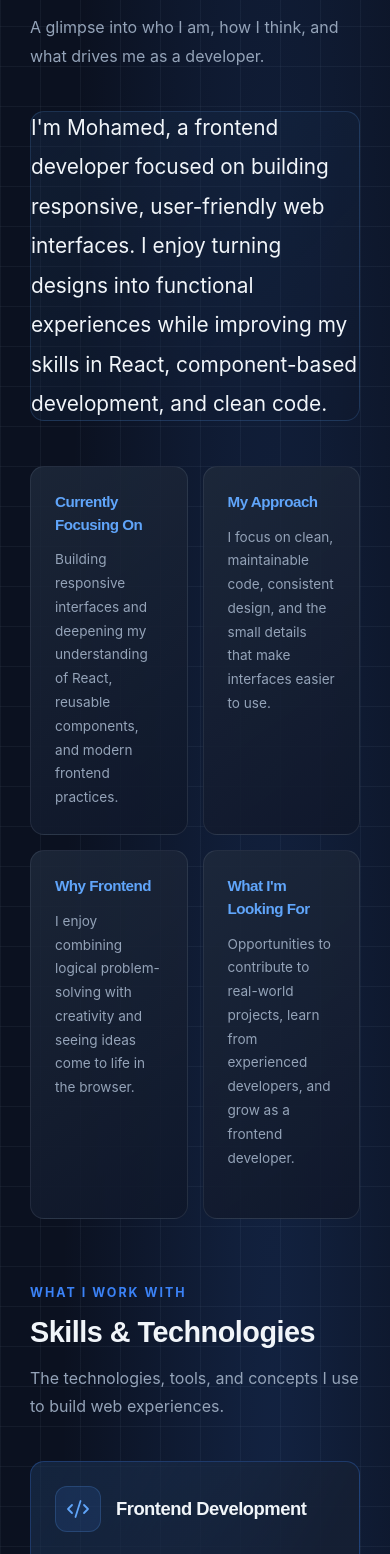
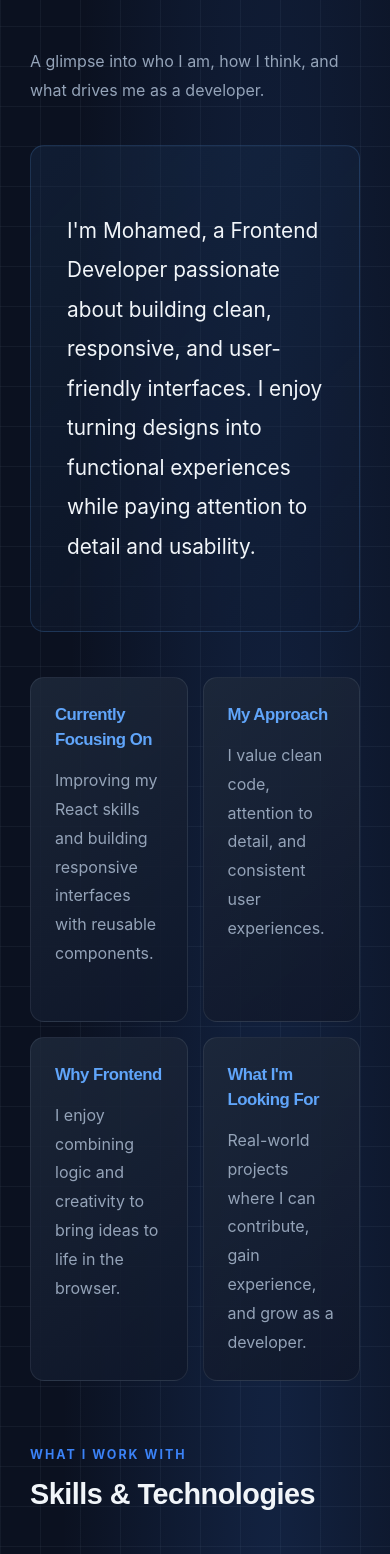
Before and after one commit to mohamedsheba/Portfolio_react-version, a React (Vite) app: page / in a window 390 px wide. Shown: the part 1014-2568 px from the top of the page. Built offline with nearby package versions, Linux system fonts and the light colour scheme.

Commit message:
update about and style

```diff
--- a/src/App.css
+++ b/src/App.css
@@ -245,18 +245,18 @@
 }
 
 .about-card h3 {
-    margin-bottom: 12px;
+    margin-bottom: 14px;
     color: var(--secondary-color);
     font-family: var(--font-heading);
-    font-size: 0.95rem;
+    font-size: 1.05rem;
     line-height: 1.5;
 }
 
 .about-card p {
     margin: 0;
     color: var(--text-muted);
-    font-size: 0.85rem;
-    line-height: 1.75;
+    font-size: 1rem;
+    line-height: 1.8;
 }
 
 .about-card-1 {
@@ -281,7 +281,7 @@
 .about-card-1 p {
 	max-width: 600px;
 	color: var(--text-color);
-	font-size: clamp(1.3rem, 2vw, 1.5rem);
+	font-size: clamp(1.3rem, 2vw, 1.6rem);
 	line-height: 1.9;
 }
 
@@ -311,31 +311,6 @@
     position: relative;
 }
 
-.section-heading {
-    max-width: 620px;
-    margin-bottom: 40px;
-}
-
-.section-eyebrow {
-    display: inline-block;
-    margin-bottom: 12px;
-    color: var(--accent-color);
-    font-size: 0.78rem;
-    font-weight: 700;
-    letter-spacing: 2px;
-    text-transform: uppercase;
-}
-
-.section-heading .section-title {
-    margin-bottom: 14px;
-}
-
-.section-heading p {
-    color: var(--text-muted);
-    line-height: 1.8;
-    max-width: 520px;
-}
-
 .skills-grid {
     display: grid;
     grid-template-columns: repeat(2, minmax(0, 1fr));
@@ -348,17 +323,14 @@
     isolation: isolate;
     min-width: 0;
     overflow: hidden;
-
     padding: 28px;
     border: 1px solid rgba(148, 163, 184, 0.14);
     border-radius: var(--radius);
-
     background: linear-gradient(
         145deg,
         rgba(21, 31, 51, 0.92),
         rgba(15, 23, 42, 0.82)
     );
-
     transition:
         transform var(--transition),
         border-color var(--transition),
@@ -436,11 +408,9 @@
     width: 46px;
     height: 46px;
     flex-shrink: 0;
-
     border: 1px solid rgba(96, 165, 250, 0.2);
     border-radius: 12px;
     background: rgba(59, 130, 246, 0.12);
-
     color: var(--secondary-color);
     font-size: 1.3rem;
     font-weight: 700;
@@ -800,7 +770,7 @@
 	.about-grid {
 		display: grid;
 		grid-template-columns: repeat(2, 1fr);
-		grid-template-rows: 340px 1fr 1fr;
+		grid-template-rows: 1.5fr 1fr 1fr;
 		gap: 15px;
 		padding: 0;
 	}
@@ -814,7 +784,7 @@
 		grid-column: 1 / -1;
 		grid-row: auto;
 		margin-bottom: 30px;
-		padding: 0;
+		padding: 10;
 	}
 
 	.about-card-2 {
--- a/src/components/About.jsx
+++ b/src/components/About.jsx
@@ -5,25 +5,25 @@ export default function About() {
         {
             numCard: 2,
             title: "Currently Focusing On",
-            description: "Building responsive interfaces and deepening my understanding of React, reusable components, and modern frontend practices."
+            description: "Improving my React skills and building responsive interfaces with reusable components."
         },
 
         {
             numCard: 3,
             title: "My Approach",
-            description: "I focus on clean, maintainable code, consistent design, and the small details that make interfaces easier to use."
+            description: "I value clean code, attention to detail, and consistent user experiences."
         },
 
         {
             numCard: 4,
             title: "Why Frontend",
-            description: "I enjoy combining logical problem-solving with creativity and seeing ideas come to life in the browser."
+            description: "I enjoy combining logic and creativity to bring ideas to life in the browser."
         },
 
         {
             numCard: 5,
             title: "What I'm Looking For",
-            description: "Opportunities to contribute to real-world projects, learn from experienced developers, and grow as a frontend developer."
+            description: "Real-world projects where I can contribute, gain experience, and grow as a developer."
         }
     ]
 
@@ -40,8 +40,8 @@ export default function About() {
             <div className="about-grid">
                 <div className="about-card-1 about-card" data-reveal>
                     <p>
-                        I'm Mohamed, a frontend developer focused on building responsive, user-friendly web interfaces.
-                        I enjoy turning designs into functional experiences while improving my skills in React, component-based development, and clean code.
+                        I'm Mohamed, a Frontend Developer passionate about building clean, responsive, and user-friendly interfaces.
+                        I enjoy turning designs into functional experiences while paying attention to detail and usability.
                     </p>
                 </div>
 
--- a/src/index.css
+++ b/src/index.css
@@ -54,7 +54,6 @@ body {
             rgba(148, 163, 184, 0.07) 1px,
             transparent 1px
         );
-
     background-size:
         auto,
         40px 40px,
@@ -97,10 +96,32 @@ section {
     padding: 80px 24px;
 }
 
+.section-heading {
+    max-width: 620px;
+    margin-bottom: 40px;
+}
+
+.section-eyebrow {
+    display: inline-block;
+    margin-bottom: 12px;
+    color: var(--accent-color);
+    font-size: 0.78rem;
+    font-weight: 700;
+    letter-spacing: 2px;
+    text-transform: uppercase;
+}
+
 .section-title {
+    margin-bottom: 14px;
 	font-size: clamp(1.8rem, 3vw, 2.3rem);
 	margin-bottom: 48px;
 	position: relative;
+}
+
+.section-heading p {
+    color: var(--text-muted);
+    line-height: 1.8;
+    max-width: 520px;
 }
 
 .btn {
@@ -108,17 +129,14 @@ section {
     align-items: center;
     justify-content: center;
     gap: 8px;
-
     padding: 12px 24px;
     border: 1px solid transparent;
     border-radius: 999px;
-
     font-family: var(--font-body);
     font-weight: 600;
     font-size: 0.95rem;
     white-space: nowrap;
     cursor: pointer;
-
     transition:
         transform var(--transition),
         background-color var(--transition),
@@ -133,7 +151,6 @@ section {
         var(--accent-color),
         #2563EB
     );
-
     color: #FFFFFF;
     box-shadow: 0 4px 16px rgba(59, 130, 246, 0.15);
 }
```
